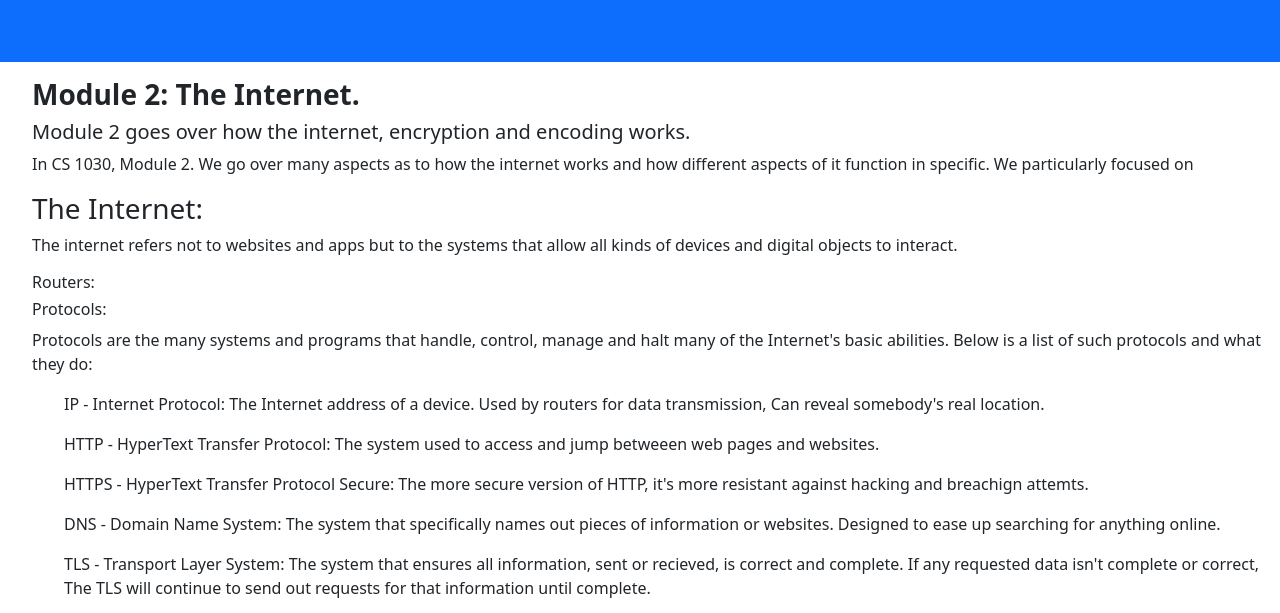
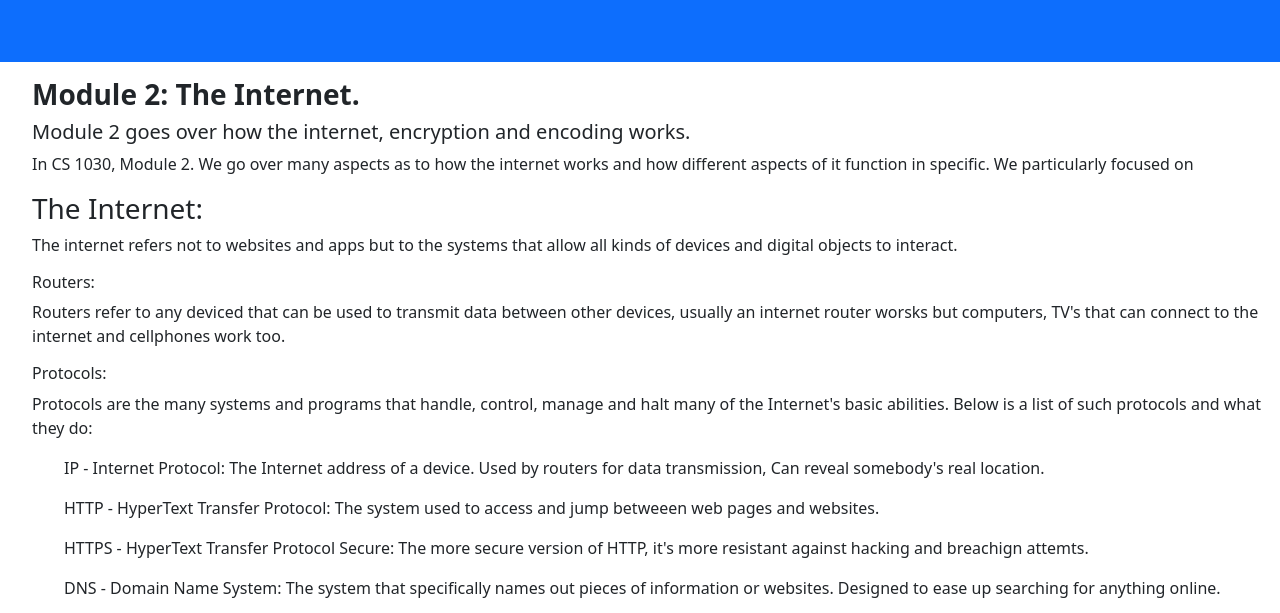
Before and after one commit to TheSixthCourier/Project_iteration01, a plain HTML site: page internet.html in a window 1280 px wide. Shown: the part 186-799 px from the top of the page. Drawn offline with nearby package versions, Linux system fonts and the light colour scheme.

Commit message:
🟥📊 Updated with Glitch

```diff
--- a/internet.html
+++ b/internet.html
@@ -50,7 +50,13 @@
         allow all kinds of devices and digital objects to interact.
       </p>
       <h6>Routers:</h6>
-
+      <p>
+        Routers refer to any deviced that can be used to transmit data between
+        other devices, usually an internet router worsks but computers, TV's
+        that can connect to the internet and cellphones work too.
+      </p>
+      <p>
+      </p>
       <h6>Protocols:</h6>
       <p>
         Protocols are the many systems and programs that handle, control, manage
```
